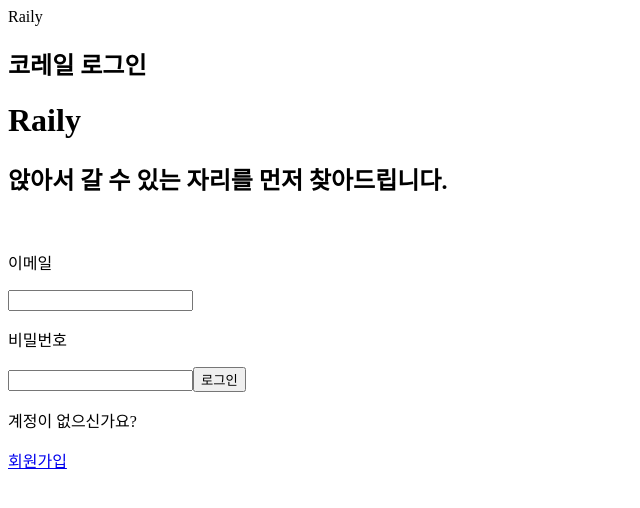
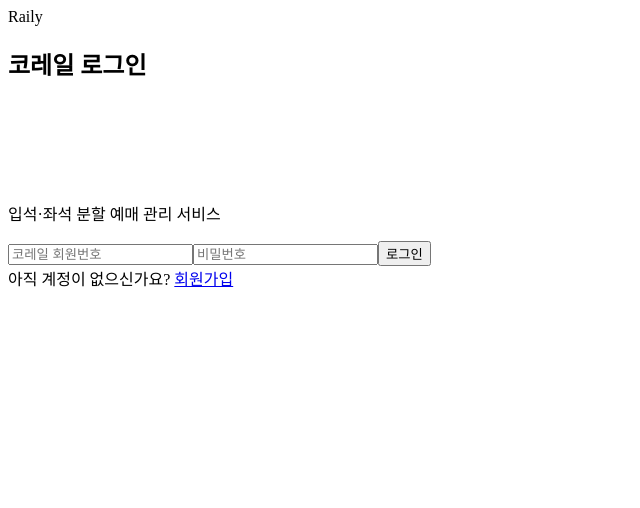
Before and after one commit to Trainners/Raily_Frontend, a React (Vite) app: page / in a window 1280 px wide. Shown: the top 508 px of the page, without its empty margins (0-640 px from the left). Built offline with nearby package versions, Linux system fonts and the light colour scheme.

Commit message:
[#11] feat: 백엔드 엔드포인트와 결합된 로그인 구현 및 페이지 라우팅 구현 완료

```diff
--- a/src/app/App.tsx
+++ b/src/app/App.tsx
@@ -1,7 +1,7 @@
 import {Route, Routes} from "react-router-dom"
-import LoginPage from "../pages/login/ui/LoginPage.tsx";
 import SignupPage from "../pages/signup/ui/SignupPage.tsx";
 import {ScreenShell} from "../widgets/screen-shell/ui/ScreenShell.tsx";
+import {LoginPage} from "../pages/login/ui/LoginPage.tsx";
 
 export default function App() {
     return (
--- a/src/features/login/ui/LoginForm.tsx
+++ b/src/features/login/ui/LoginForm.tsx
@@ -0,0 +1,33 @@
+import {useState} from "react";
+import {useNavigate} from "react-router-dom";
+import {ROUTES} from "../../../shared/config/routes.ts";
+
+export function LoginForm() {
+    const [email, setEmail] = useState('');
+    const [password, setPassword] = useState('');
+    const navigate = useNavigate();
+
+    const handleSubmit = (e: React.FormEvent) => {
+        e.preventDefault();
+        // 로그인 API 호출 및 인증 상태 갱신 로직
+        navigate(ROUTES.JOURNEY_SETUP);
+    };
+
+    return (
+        <form onSubmit={handleSubmit}>
+            <input
+                type="text"
+                placeholder="코레일 회원번호"
+                value={email}
+                onChange={(e) => setEmail(e.target.value)}
+            />
+            <input
+                type="password"
+                placeholder="비밀번호"
+                value={password}
+                onChange={(e) => setPassword(e.target.value)}
+            />
+            <button type="submit">로그인</button>
+        </form>
+    );
+}
--- a/src/pages/login/ui/LoginPage.tsx
+++ b/src/pages/login/ui/LoginPage.tsx
@@ -1,18 +1,30 @@
-import { Link } from "react-router-dom";
+// src/pages/login/ui/LoginPage.tsx
+import { Link } from 'react-router-dom';
+import {BrandMark} from "../../../shared/ui";
+import {LoginForm} from "../../../features/login/ui/LoginForm.tsx";
+import {ROUTES} from "../../../shared/config/routes.ts";
 
-export default function LoginPage() {
+export function LoginPage() {
     return (
-        <>
-            <h1>Raily</h1>
-            <h2>앉아서 갈 수 있는 자리를 먼저 찾아드립니다.</h2>
-            <br/>
-            <p>이메일</p>
-            <input type="text"/>
-            <p>비밀번호</p>
-            <input type="text"/>
-            <button>로그인</button>
-            <p>계정이 없으신가요?</p>
-            <Link to='/sign-up'>회원가입</Link>
-        </>
-    )
+        <div>
+            {/* 1. 상단 서비스 브랜딩 */}
+            <div>
+                <BrandMark />
+                <p>
+                    입석·좌석 분할 예매 관리 서비스
+                </p>
+            </div>
+
+            {/* 2. 핵심 로그인 기능 삽입 */}
+            <LoginForm />
+
+            {/* 3. 하단 네비게이션 링크 */}
+            <div>
+                <span>아직 계정이 없으신가요? </span>
+                <Link to={ROUTES.SIGNUP}>
+                    회원가입
+                </Link>
+            </div>
+        </div>
+    );
 }
```
